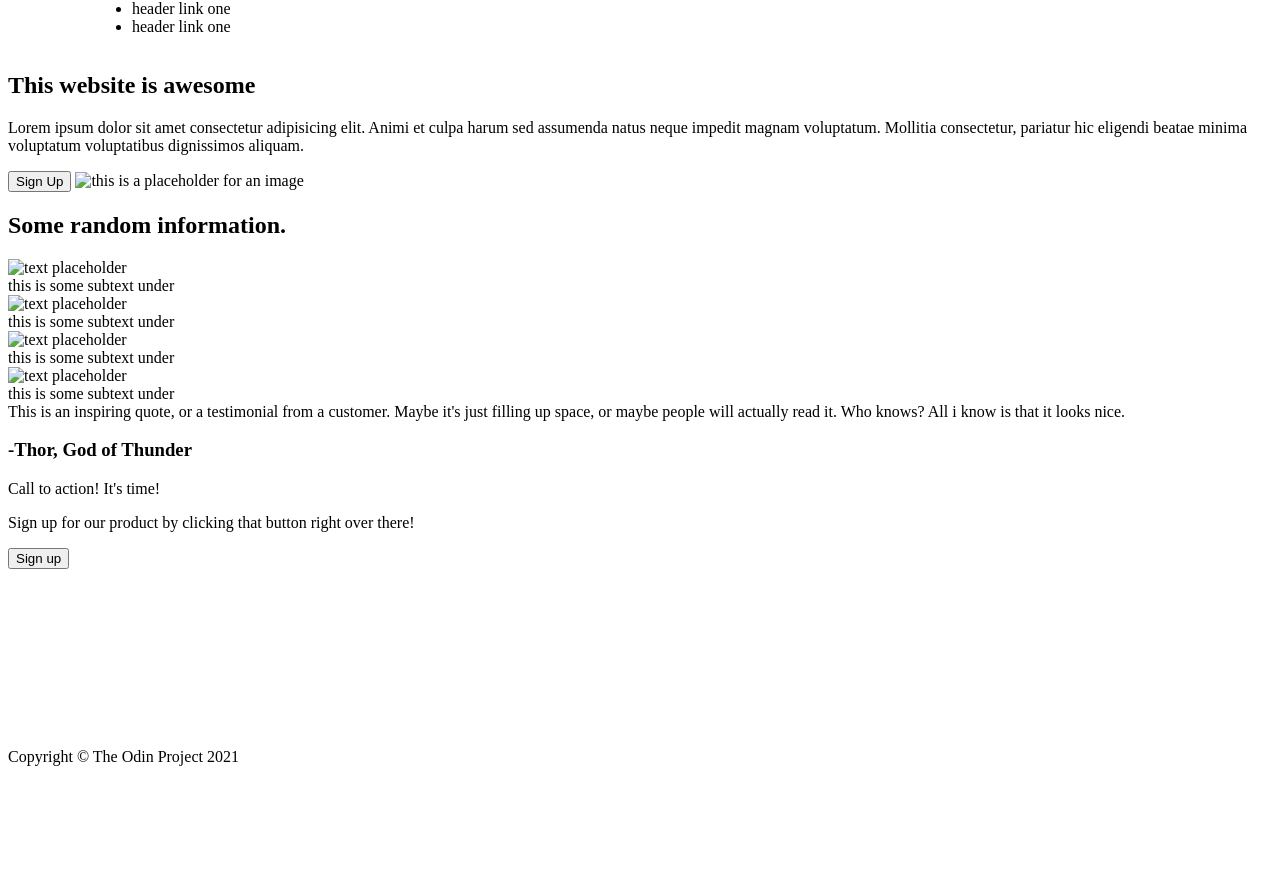
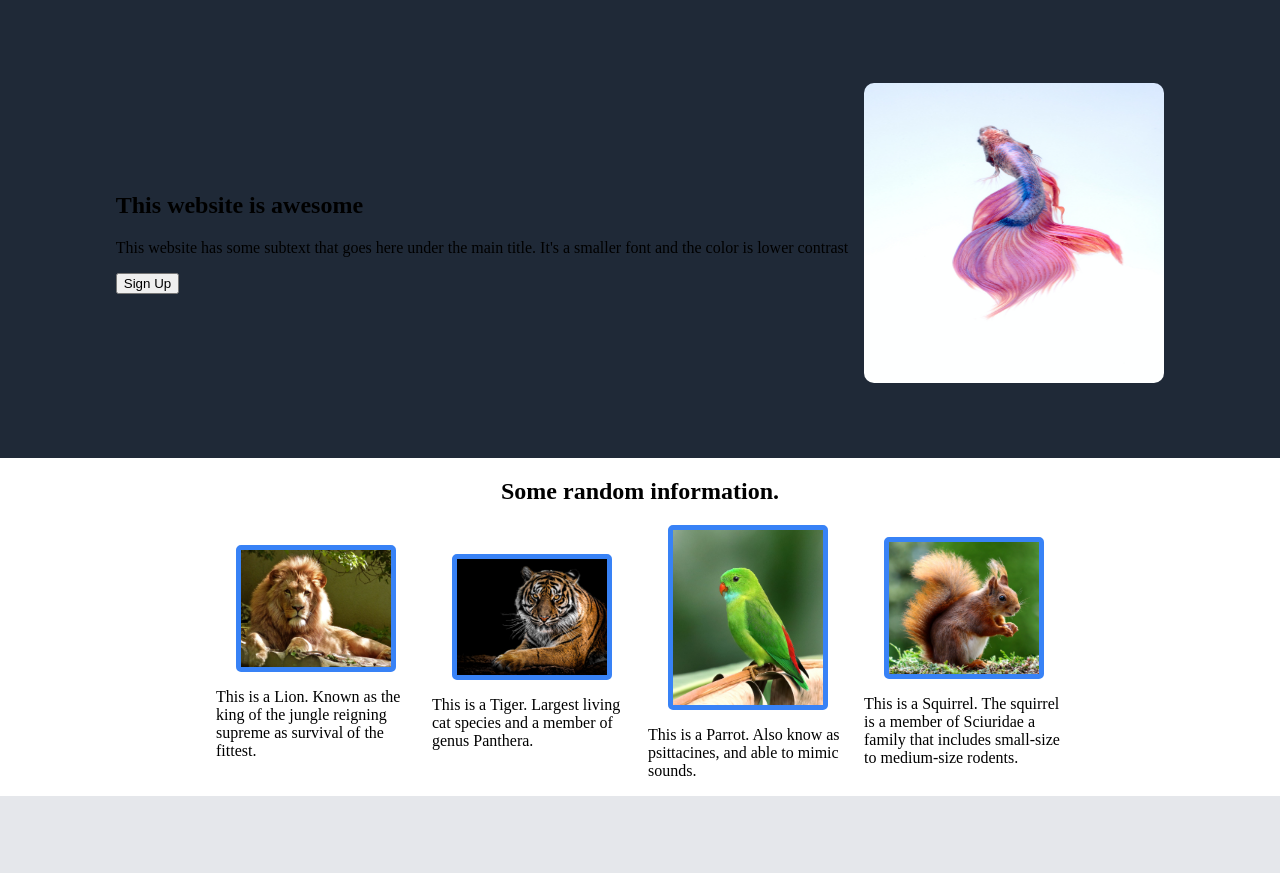
Before and after one commit to nononym/project, a plain HTML site: page index.html in a window 1280 px wide. Shown: the part 42-915 px from the top of the page. Before the commit the page ends 808 px from the top, so only its background shows below. Drawn offline with Linux system fonts and the light colour scheme.

Commit message:
quote done

```diff
--- a/index.html
+++ b/index.html
@@ -12,40 +12,57 @@
         <div class="header-logo">Header Logo</div>
         <ul class="right-links">
             <li>header link one</li>
-            <li>header link one</li>
-            <li>header link one</li>
+            <li>header link two</li>
+            <li>header link three</li>
         </ul>
     </div>
-    <div>
+    <div class="second">
+       <div class="top-text">
         <h2>This website is awesome</h2>
-        <p>Lorem ipsum dolor sit amet consectetur adipisicing elit. Animi et culpa harum sed assumenda natus neque impedit magnam voluptatum. Mollitia consectetur, pariatur hic eligendi beatae minima voluptatum voluptatibus dignissimos aliquam.</p>
+        <p>This website has some subtext that goes here under the main title. It's a smaller font and the color is lower contrast</p>
         <button type="button">Sign Up</button>
-        <img src="" alt="this is a placeholder for an image">
+       </div>
+        <img src="/images/fish.jpg" alt="this is a placeholder for an image">
     </div>
-    <div>
+    <div class="third">
         <h2>Some random information.</h2>
-        <img src="" alt="text placeholder">
-        <div class="card">this is some subtext under</div>
-        <img src="" alt="text placeholder">
-        <div class="card">this is some subtext under</div>
-        <img src="" alt="text placeholder">
-        <div class="card">this is some subtext under</div>
-        <img src="" alt="text placeholder">
-        <div class="card">this is some subtext under</div>
+        <div class="card-container">
+         <div class="card">
+          <img src="/images/lion.jpeg" alt="lion">
+          <p>This is a Lion. Known as the king of the jungle reigning supreme as survival of the fittest.</p>
+         </div>
+         <div class="card">
+          <img src="/images/tiger.jpeg" alt="tiger">
+          <p>This is a Tiger. Largest living cat species and a member of genus Panthera.</p>
+         </div>
+         <div class="card">
+          <img src="/images/parrot.jpeg" alt="parrot">
+          <p>This is a Parrot. Also know as psittacines, and able to mimic sounds.</p>
+         </div>
+         <div class="card">
+          <img src="/images/squirrel.jpeg" alt="squirrel">
+          <p>This is a Squirrel. The squirrel is a member of Sciuridae a family that includes small-size to medium-size rodents.</p>
+         </div>
+        </div>
     </div>
-    <div class="cont">
+    <div class="quote-container">
       <div class="quote">
+        <p>
         This is an inspiring quote, or a testimonial from a customer. Maybe it's just filling up space, or maybe people will actually read it. Who knows? All i know is that it looks nice.
+        </p>
+       <h3>-Thor, God of Thunder</h3>
       </div>
-      <h3>-Thor, God of Thunder</h3>
+
     </div>
 
     <div class="four">
-      <div>
-        Call to action! It's time!
+      <div class="call-container">
+         <div class="call">
+          <h4>Call to action! It's time!</h4>
+          <p>Sign up for our product by clicking that button right over there!</p>
+         </div>
+         <button type="button">Sign up</button>
       </div>
-      <p>Sign up for our product by clicking that button right over there!</p>
-      <button type="button">Sign up</button>
     </div>
     <div class="footer">
         Copyright &#169; The Odin Project 2021
--- a/style.css
+++ b/style.css
@@ -1,19 +1,145 @@
 html {
     box-sizing: border-box;
     height: 100%;
+    width: 100%;
 }
 
 body {
    display: flex;
    flex-direction: column;
    min-height: 100vh;
+   margin: 0;
 }
+
 
 .header {
    display: flex;
+   justify-content: space-around;
+   align-items: center;
+   background-color: #1f2937;
+}
 
+.header .header-logo {
+    color: #f9faf8;
+}
+
+.right-links {
+    display: flex;
+    list-style-type: none;
+}
+
+.second {
+    background-color: #1f2937;
+    display: flex;
+    justify-content: center;
+    align-items: center;
+    gap: 16px;
+    min-height: 450px;
+}
+
+.second img {
+    height: 300px;
+    width: 300px;
+    border-radius: 10px;
+}
+
+.third {
+    display: flex;
+    flex-direction: column;
+    align-items: center;
+    max-height: 400px;
+
+}
+
+.third img {
+    width: 150px;
+    border: 5px solid #3882f6;
+    border-radius: 5px;
+    height: 100%;
+}
+
+.third .card-container {
+    display: flex;
+    flex-wrap: wrap;
+    justify-content: center;
+    align-items: center;
+    gap: 16px;
+    flex: 0 1 100px;
+}
+
+.third .card-container .card {
+    display: flex;
+    flex-direction: column;
+    align-items: center;
+    flex: 0 1 200px;
+    height: auto;
+}
+
+.quote-container {
+    background-color: #e5e7eb;
+    display: flex;
+    flex-direction: column;
+    flex: 0 1 400px;
+    justify-content: center;
+    align-items: center;
+}
+
+.quote-container .quote {
+    display: flex;
+    flex-direction: column;
+    max-width: 30%;
+    flex: 0 1 auto;
+    color: #1f2937;
+}
+
+.quote-container p {
+    font-style: italic;
+    font-size: 26px;
+}
+
+.quote-container h3 {
+    align-self: flex-end;
+}
+
+.four {
+    display: flex;
+    justify-content: center;
+    align-items: center;
+    height: 300px;
+}
+
+.four .call-container{
+    background-color: #3882f6;
+    padding: 16px 36px;
+    border-radius: 10px;
+    width: 70%;
+    color: #e5e7eb;
+    display: flex;
+    gap: 8px;
+    max-height: 150px;
+    align-items: center;
+    justify-content: space-around;
+}
+
+.four .call-container .call p {
+    margin-top: -10px;
+}
+
+.four button {
+    background-color: #3882f6;
+    color:#e5e7eb;
+    border: 3px solid #eaeff3;
+    border-radius: 5px;
+    padding: 5px 15px;
 }
 
 .footer {
   margin-top: auto;
+  display: flex;
+  align-items: center;
+  justify-content: center;
+  background-color: #1f2937;
+  font-size: 18px;
+  color: #e5e7eb;
+  height: 70px;
 }
```
